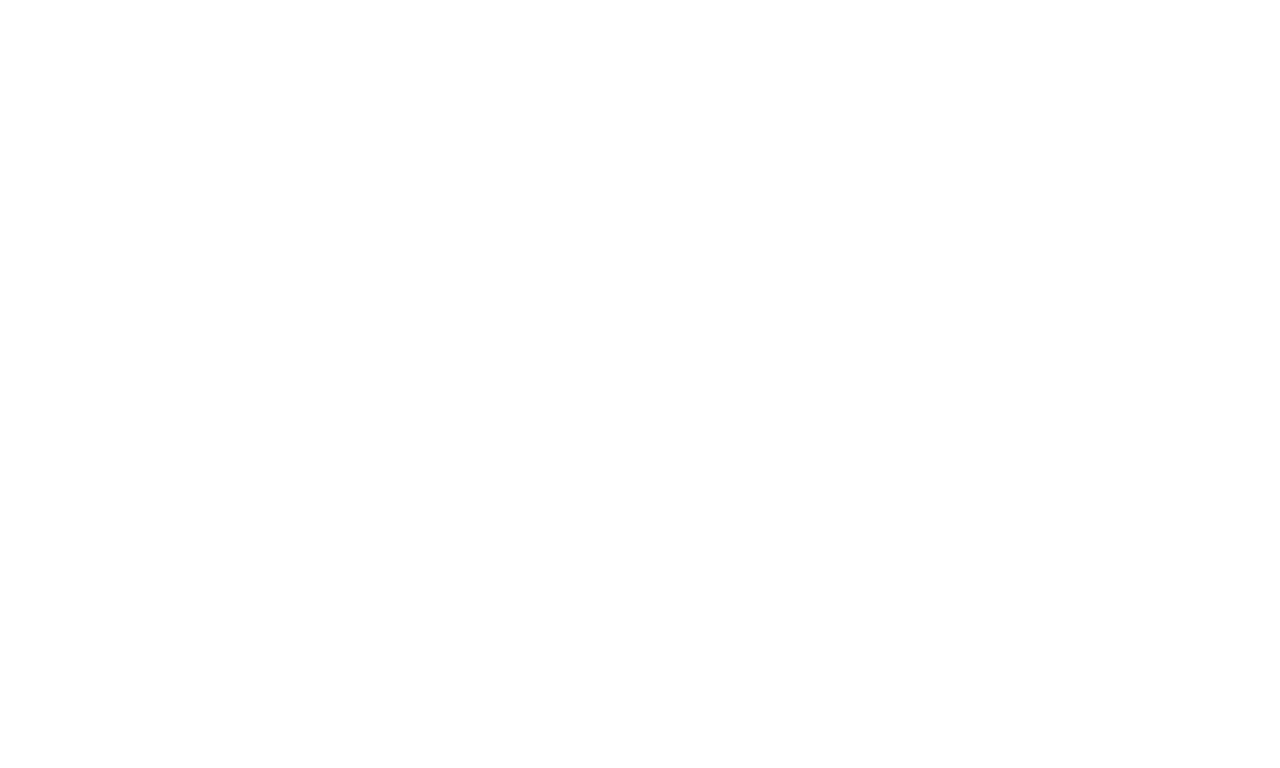
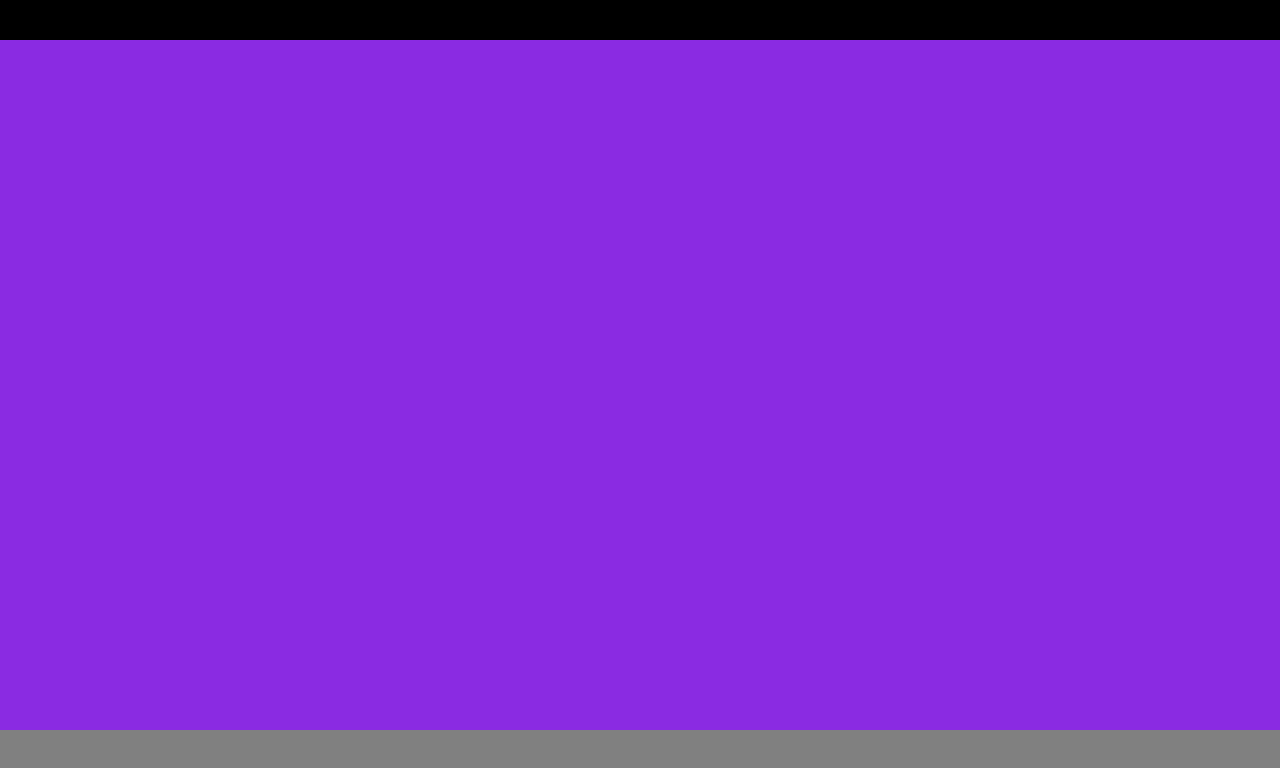
Before and after one commit to vittoriaromano/html-css-zoom, a plain HTML site: page index.html in a window 1280 px wide. Drawn offline with Linux system fonts and the light colour scheme.

Commit message:
structure-base

```diff
--- a/css/style.css
+++ b/css/style.css
@@ -9,7 +9,17 @@
 
 
 /* header */
-
+header{
+    height: 40px;
+    background-color: black;
+}
 /* main */
-
+main{
+    height: calc(100vh - 110px);
+    background-color: blueviolet;
+}
 /* footer*/
+footer{
+    height: 70px;
+    background-color: gray;
+}
```
Also changed, not shown: index.html (+9 -3 lines).
